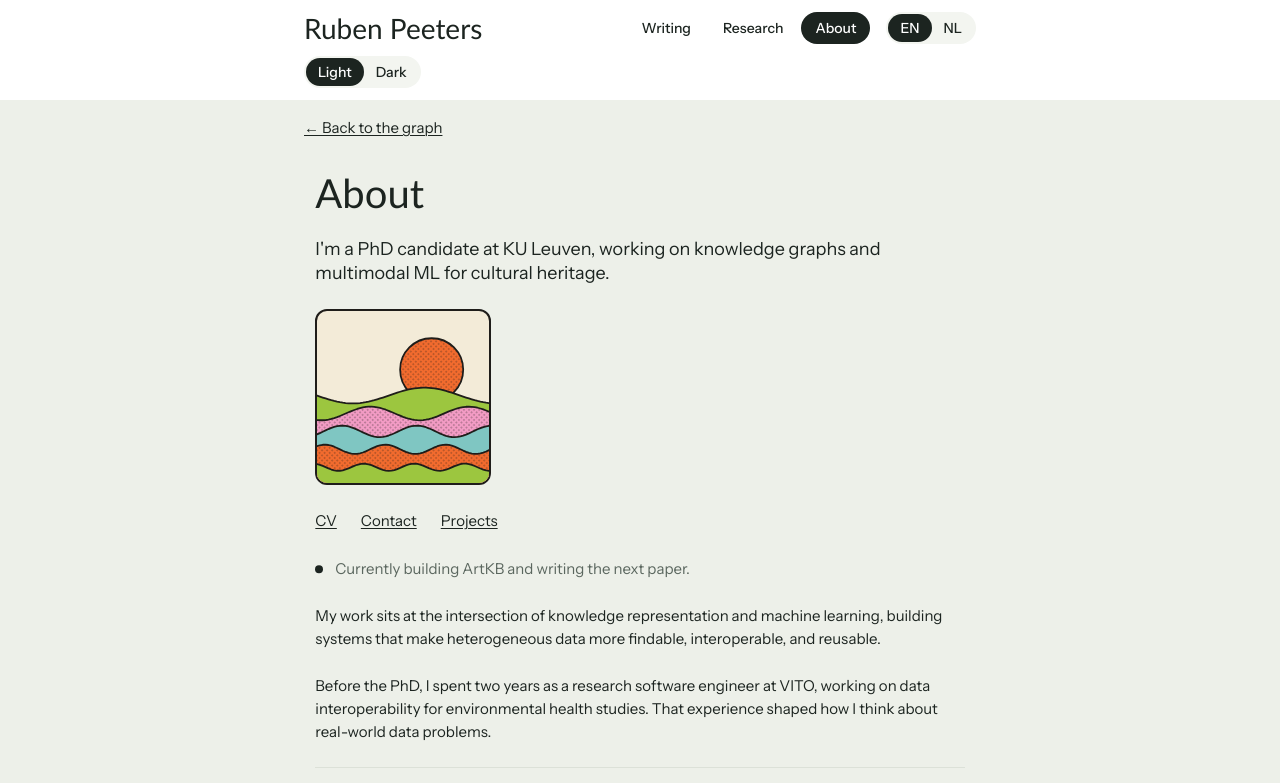
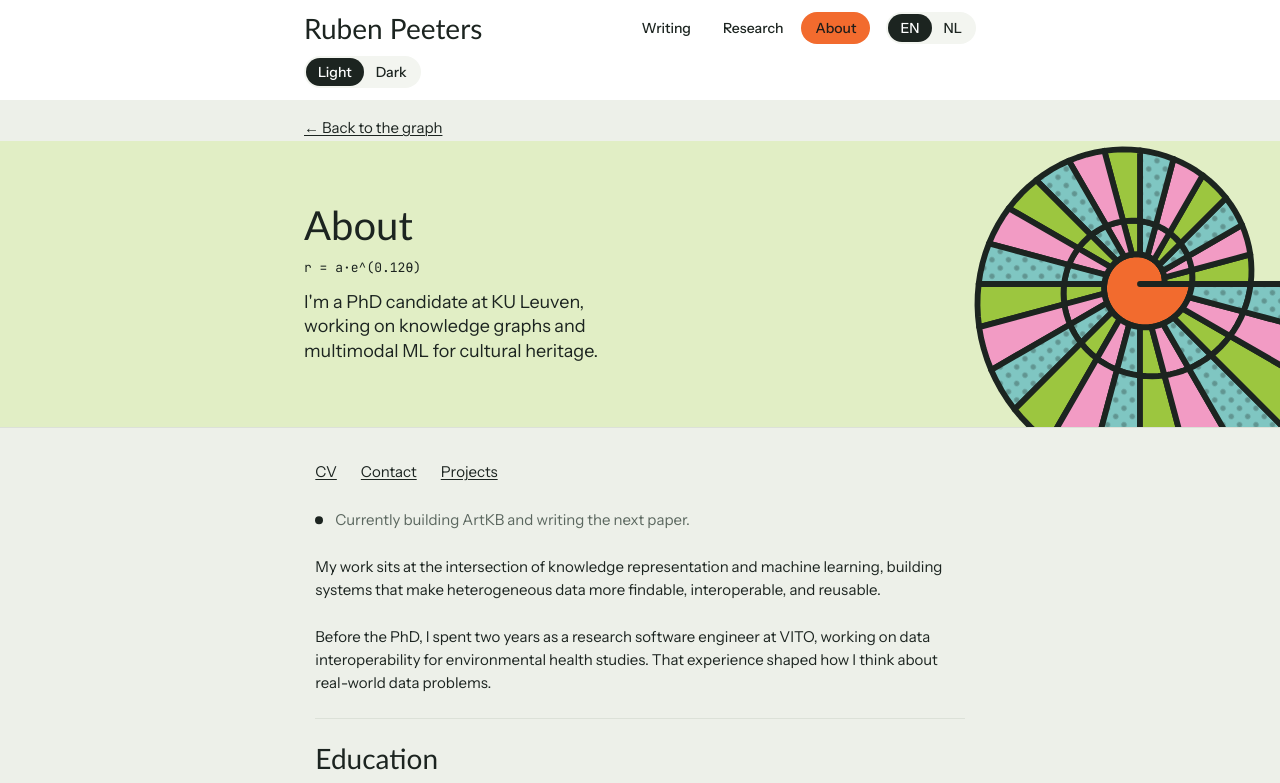
Before and after one commit to RubenPeeters/peeters-ai, an Astro site: page /about in a window 1280 px wide. Shown: the top 783 px of the page. Built offline with nearby package versions, Linux system fonts and the light colour scheme; Astro itself is replaced by a stand-in of ours; a web font is replaced by a local one.

Commit message:
feat: one large curve per section header (#44)

```diff
--- a/src/components/Print.astro
+++ b/src/components/Print.astro
@@ -1,16 +1,17 @@
 ---
-// Empty until /design/equation-art.js fills it, so pages without JavaScript show a blank tile.
+// Empty until /design/equation-art.js fills it, so pages without JavaScript show nothing.
 type Props = {
   kind: 'rose' | 'lissajous' | 'hills' | 'sunflower' | 'superformula' | 'spiral';
   // sunflower: seed count; spiral: progress 0..1; superformula: seed string
   arg?: string | number;
-  size?: 'header' | 'badge';
+  // bleed: the large header art (its .bleed parent places it); mark: the icon-size line mark for lists
+  size?: 'bleed' | 'mark';
   // only for prints that carry a value; the rest are decorative
   label?: string;
 };
-const { kind, arg, size = 'header', label } = Astro.props;
+const { kind, arg, size = 'bleed', label } = Astro.props;
 ---
-<svg viewBox="0 0 240 240" class:list={['print', size]} role={label ? 'img' : undefined} aria-label={label} aria-hidden={label ? undefined : 'true'} data-print={kind} data-arg={arg}></svg>
+<svg viewBox="0 0 240 240" class:list={['art', size === 'mark' && 'mark']} role={label ? 'img' : undefined} aria-label={label} aria-hidden={label ? undefined : 'true'} data-print={kind} data-arg={arg}></svg>
 
 <script>
   type Art = Record<string, (svg: SVGSVGElement, arg?: unknown) => void> & {
@@ -38,8 +39,3 @@ const { kind, arg, size = 'header', label } = Astro.props;
   run();
   document.addEventListener('astro:page-load', run);
 </script>
-
-<style>
-  .header { width: clamp(7.5rem, 30vw, 11rem); }
-  .badge { width: 4.5rem; flex-shrink: 0; }
-</style>
--- a/src/components/ProjectList.astro
+++ b/src/components/ProjectList.astro
@@ -16,9 +16,9 @@ const sorted = [...projects].sort((a, b) => b.data.sortKey - a.data.sortKey);
     return (
       <li class="card project">
         {progress === undefined ? (
-          <Print kind="superformula" arg={project.id} size="badge" />
+          <Print kind="superformula" arg={project.id} size="mark" />
         ) : (
-          <Print kind="spiral" arg={progress} size="badge" label={s.progressLabel.replace('{n}', String(Math.round(progress * 100)))} />
+          <Print kind="spiral" arg={progress} size="mark" label={s.progressLabel.replace('{n}', String(Math.round(progress * 100)))} />
         )}
         <p class="meta">
           <span class="chip">{year}</span>
@@ -56,7 +56,7 @@ const sorted = [...projects].sort((a, b) => b.data.sortKey - a.data.sortKey);
     align-content: start;
   }
   .project > :global(*) { grid-column: 1; }
-  .project > :global(.print) { grid-column: 2; grid-row: 1 / span 3; }
+  .project > :global(.art) { grid-column: 2; grid-row: 1 / span 3; }
   .meta {
     display: flex;
     flex-wrap: wrap;
--- /dev/null
+++ b/src/components/SectionHeader.astro
@@ -0,0 +1,66 @@
+---
+import Print from '~/components/Print.astro';
+
+type Props = {
+  title: string;
+  intro: string;
+  kind: 'lissajous' | 'rose' | 'superformula' | 'spiral' | 'hills';
+};
+const { title, intro, kind } = Astro.props;
+
+// Notation, so the same in both languages.
+const formulas: Record<Props['kind'], string> = {
+  lissajous: 'x = sin(3t + π/2), y = sin 2t',
+  rose: 'r = cos 4θ',
+  superformula: 'r(φ) = (|cos(mφ/4)|^n₂ + |sin(mφ/4)|^n₃)^(−1/n₁)',
+  spiral: 'r = a·e^(0.12θ)',
+  hills: 'y = h + a·sin(fx + φ)',
+};
+const args: Partial<Record<Props['kind'], string | number>> = { superformula: 'projects', spiral: 1 };
+---
+<header class="section-header bleed tint0">
+  <div class="container inner">
+    <h1>{title}</h1>
+    <p class="formula">{formulas[kind]}</p>
+    <p class="intro">{intro}</p>
+  </div>
+  <Print kind={kind} arg={args[kind]} />
+</header>
+
+<style>
+  .section-header { border-bottom: 1px solid var(--hairline); }
+  .inner {
+    padding-block: var(--space-64);
+    display: flex;
+    flex-direction: column;
+    gap: var(--space-12);
+  }
+  .section-header .inner > * { max-width: 52%; margin: 0; }
+  .formula {
+    font-family: var(--font-mono);
+    font-size: var(--text-mono);
+    color: var(--text);
+  }
+  .intro {
+    font-family: var(--font-sans);
+    font-size: var(--text-tagline);
+    line-height: 1.35;
+  }
+  .section-header > :global(.art) {
+    width: 560px;
+    height: 560px;
+    top: 50%;
+    right: -140px;
+    transform: translateY(-50%);
+  }
+  @media (max-width: 640px) {
+    .inner { padding-block: var(--space-48); }
+    .section-header .inner > * { max-width: 62%; }
+    .section-header > :global(.art) {
+      width: 340px;
+      height: 340px;
+      right: -200px;
+      opacity: 0.6;
+    }
+  }
+</style>
--- a/src/i18n/strings.ts
+++ b/src/i18n/strings.ts
@@ -114,7 +114,6 @@ type ResearchCopy = {
   citeApa: string;
   citeRis: string;
   scholarLink: string;
-  printLabel: string;
 };
 
 type GraphCopy = {
@@ -363,7 +362,6 @@ const en: Strings = {
     citeApa: 'APA',
     citeRis: 'RIS',
     scholarLink: 'Full list on Google Scholar',
-    printLabel: 'A sunflower with one seed per publication: {n} seeds',
   },
   projects: {
     title: 'Projects',
@@ -561,7 +559,6 @@ const nl: Strings = {
     citeApa: 'APA',
     citeRis: 'RIS',
     scholarLink: 'Volledige lijst op Google Scholar',
-    printLabel: 'Een zonnebloem met één zaadje per publicatie: {n} zaadjes',
   },
   projects: {
     title: 'Projecten',
--- a/src/layouts/Base.astro
+++ b/src/layouts/Base.astro
@@ -272,7 +272,7 @@ const skipToMainLabel = locale === 'nl' ? 'Spring naar inhoud' : 'Skip to conten
       }
       .site-nav a { padding: 6px 14px; }
       .site-nav a:hover { background: var(--surface-sunken); }
-      .site-nav a[aria-current='page'] { background: var(--btn); color: var(--on-btn); }
+      .site-nav a[aria-current='page'] { background: var(--ink3); color: var(--line); }
       .lang-switch { display: flex; }
       .site-header .lang-switch,
       .theme-switch {
--- a/src/pages/about.astro
+++ b/src/pages/about.astro
@@ -1,18 +1,15 @@
 ---
 import Base from '~/layouts/Base.astro';
 import Timeline from '~/components/Timeline.astro';
-import Print from '~/components/Print.astro';
+import SectionHeader from '~/components/SectionHeader.astro';
 import { t, pathFor } from '~/i18n/strings';
 
 const locale = 'en' as const;
 const s = t(locale);
 ---
 <Base locale={locale} routeKey="about" title={s.about.title} description={s.about.intro}>
+  <SectionHeader title={s.about.title} intro={s.about.intro} kind="spiral" />
   <article class="container reading body about">
-    <h1>{s.about.title}</h1>
-    <p class="intro">{s.about.intro}</p>
-    <Print kind="hills" />
-
     <nav class="about-links" aria-label={s.about.title}>
       <a href={pathFor('cv', locale)}>{s.cv.title}</a>
       <a href={pathFor('contact', locale)}>{s.contact.title}</a>
@@ -67,13 +64,6 @@ const s = t(locale);
       display: flex;
       flex-direction: column;
       gap: var(--space-24);
-    }
-    .intro {
-      font-family: var(--font-sans);
-      font-size: var(--text-tagline);
-      line-height: 1.35;
-      color: var(--color-text);
-      max-width: 36ch;
     }
     .currently {
       display: flex;
--- a/src/pages/blog.astro
+++ b/src/pages/blog.astro
@@ -1,18 +1,15 @@
 ---
 import Base from '~/layouts/Base.astro';
 import PostList from '~/components/PostList.astro';
-import Print from '~/components/Print.astro';
+import SectionHeader from '~/components/SectionHeader.astro';
 import { t } from '~/i18n/strings';
 
 const locale = 'en' as const;
 const s = t(locale);
 ---
 <Base locale={locale} routeKey="blog" title={s.blog.title} description={s.blog.intro}>
+  <SectionHeader title={s.blog.title} intro={s.blog.intro} kind="rose" />
   <article class="container blog-index">
-    <h1>{s.blog.title}</h1>
-    <p class="intro">{s.blog.intro}</p>
-    <Print kind="rose" />
-
     <PostList locale={locale} />
   </article>
 
@@ -23,12 +20,5 @@ const s = t(locale);
       flex-direction: column;
       gap: var(--space-48);
     }
-    .intro {
-      font-family: var(--font-sans);
-      font-size: var(--text-tagline);
-      line-height: 1.35;
-      color: var(--color-text);
-      max-width: 36ch;
-    }
   </style>
 </Base>
--- a/src/pages/contact.astro
+++ b/src/pages/contact.astro
@@ -1,17 +1,14 @@
 ---
 import Base from '~/layouts/Base.astro';
-import Print from '~/components/Print.astro';
+import SectionHeader from '~/components/SectionHeader.astro';
 import { t } from '~/i18n/strings';
 
 const locale = 'en' as const;
 const s = t(locale);
 ---
 <Base locale={locale} routeKey="contact" title={s.contact.title} description={s.contact.intro}>
+  <SectionHeader title={s.contact.title} intro={s.contact.intro} kind="hills" />
   <article class="container contact">
-    <h1>{s.contact.title}</h1>
-    <p class="intro">{s.contact.intro}</p>
-    <Print kind="lissajous" />
-
     <p class="email">
       <a href={`mailto:${s.contact.emailLabel}`}>{s.contact.emailLabel}</a>
     </p>
@@ -46,13 +43,6 @@ const s = t(locale);
       gap: var(--space-48);
     }
     .contact .eyebrow { margin: 0; }
-    .intro {
-      font-family: var(--font-sans);
-      font-size: var(--text-tagline);
-      line-height: 1.35;
-      color: var(--color-text);
-      max-width: 36ch;
-    }
     .email a {
       font-family: var(--font-sans);
       font-size: 1.25rem;
--- a/src/pages/nl/blog.astro
+++ b/src/pages/nl/blog.astro
@@ -1,18 +1,15 @@
 ---
 import Base from '~/layouts/Base.astro';
 import PostList from '~/components/PostList.astro';
-import Print from '~/components/Print.astro';
+import SectionHeader from '~/components/SectionHeader.astro';
 import { t } from '~/i18n/strings';
 
 const locale = 'nl' as const;
 const s = t(locale);
 ---
 <Base locale={locale} routeKey="blog" title={s.blog.title} description={s.blog.intro}>
+  <SectionHeader title={s.blog.title} intro={s.blog.intro} kind="rose" />
   <article class="container blog-index">
-    <h1>{s.blog.title}</h1>
-    <p class="intro">{s.blog.intro}</p>
-    <Print kind="rose" />
-
     <PostList locale={locale} />
   </article>
 
@@ -23,12 +20,5 @@ const s = t(locale);
       flex-direction: column;
       gap: var(--space-48);
     }
-    .intro {
-      font-family: var(--font-sans);
-      font-size: var(--text-tagline);
-      line-height: 1.35;
-      color: var(--color-text);
-      max-width: 36ch;
-    }
   </style>
 </Base>
--- a/src/pages/nl/contact.astro
+++ b/src/pages/nl/contact.astro
@@ -1,17 +1,14 @@
 ---
 import Base from '~/layouts/Base.astro';
-import Print from '~/components/Print.astro';
+import SectionHeader from '~/components/SectionHeader.astro';
 import { t } from '~/i18n/strings';
 
 const locale = 'nl' as const;
 const s = t(locale);
 ---
 <Base locale={locale} routeKey="contact" title={s.contact.title} description={s.contact.intro}>
+  <SectionHeader title={s.contact.title} intro={s.contact.intro} kind="hills" />
   <article class="container contact">
-    <h1>{s.contact.title}</h1>
-    <p class="intro">{s.contact.intro}</p>
-    <Print kind="lissajous" />
-
     <p class="email">
       <a href={`mailto:${s.contact.emailLabel}`}>{s.contact.emailLabel}</a>
     </p>
@@ -46,13 +43,6 @@ const s = t(locale);
       gap: var(--space-48);
     }
     .contact .eyebrow { margin: 0; }
-    .intro {
-      font-family: var(--font-sans);
-      font-size: var(--text-tagline);
-      line-height: 1.35;
-      color: var(--color-text);
-      max-width: 36ch;
-    }
     .email a {
       font-family: var(--font-sans);
       font-size: 1.25rem;
--- a/src/pages/nl/onderzoek.astro
+++ b/src/pages/nl/onderzoek.astro
@@ -1,21 +1,16 @@
 ---
 import Base from '~/layouts/Base.astro';
 import PaperList from '~/components/PaperList.astro';
-import Print from '~/components/Print.astro';
+import SectionHeader from '~/components/SectionHeader.astro';
 import { t } from '~/i18n/strings';
 import { THEMES } from '~/content.config';
-import { getCollection } from 'astro:content';
 
 const locale = 'nl' as const;
 const s = t(locale);
-const papers = await getCollection('papers');
 ---
 <Base locale={locale} routeKey="research" title={s.research.title} description={s.research.intro}>
+  <SectionHeader title={s.research.title} intro={s.research.intro} kind="lissajous" />
   <article class="container reading body research">
-    <h1>{s.research.title}</h1>
-    <p class="intro">{s.research.intro}</p>
-    <Print kind="sunflower" arg={papers.length} label={s.research.printLabel.replace('{n}', String(papers.length))} />
-
     <section class="themes" aria-labelledby="themes-heading">
       <h2 class="section-heading" id="themes-heading">{s.research.themesHeading}</h2>
       {THEMES.map((theme) => (
@@ -49,13 +44,6 @@ const papers = await getCollection('papers');
       display: flex;
       flex-direction: column;
       gap: var(--space-24);
-    }
-    .intro {
-      font-family: var(--font-sans);
-      font-size: var(--text-tagline);
-      line-height: 1.35;
-      color: var(--color-text);
-      max-width: 36ch;
     }
     .themes {
       display: flex;
--- a/src/pages/nl/over-mij.astro
+++ b/src/pages/nl/over-mij.astro
@@ -1,18 +1,15 @@
 ---
 import Base from '~/layouts/Base.astro';
 import Timeline from '~/components/Timeline.astro';
-import Print from '~/components/Print.astro';
+import SectionHeader from '~/components/SectionHeader.astro';
 import { t, pathFor } from '~/i18n/strings';
 
 const locale = 'nl' as const;
 const s = t(locale);
 ---
 <Base locale={locale} routeKey="about" title={s.about.title} description={s.about.intro}>
+  <SectionHeader title={s.about.title} intro={s.about.intro} kind="spiral" />
   <article class="container reading body about">
-    <h1>{s.about.title}</h1>
-    <p class="intro">{s.about.intro}</p>
-    <Print kind="hills" />
-
     <nav class="about-links" aria-label={s.about.title}>
       <a href={pathFor('cv', locale)}>{s.cv.title}</a>
       <a href={pathFor('contact', locale)}>{s.contact.title}</a>
@@ -67,13 +64,6 @@ const s = t(locale);
       display: flex;
       flex-direction: column;
       gap: var(--space-24);
-    }
-    .intro {
-      font-family: var(--font-sans);
-      font-size: var(--text-tagline);
-      line-height: 1.35;
-      color: var(--color-text);
-      max-width: 36ch;
     }
     .currently {
       display: flex;
--- a/src/pages/nl/projecten.astro
+++ b/src/pages/nl/projecten.astro
@@ -1,16 +1,15 @@
 ---
 import Base from '~/layouts/Base.astro';
 import ProjectList from '~/components/ProjectList.astro';
+import SectionHeader from '~/components/SectionHeader.astro';
 import { t } from '~/i18n/strings';
 
 const locale = 'nl' as const;
 const s = t(locale);
 ---
 <Base locale={locale} routeKey="projects" title={s.projects.title} description={s.projects.intro}>
+  <SectionHeader title={s.projects.title} intro={s.projects.intro} kind="superformula" />
   <article class="container projects-page">
-    <h1>{s.projects.title}</h1>
-    <p class="intro">{s.projects.intro}</p>
-
     <ProjectList locale={locale} />
 
     <p class="more">
@@ -26,13 +25,6 @@ const s = t(locale);
       gap: var(--space-48);
     }
     .projects-page .eyebrow { margin: 0; }
-    .intro {
-      font-family: var(--font-sans);
-      font-size: var(--text-tagline);
-      line-height: 1.35;
-      color: var(--color-text);
-      max-width: 36ch;
-    }
     .more {
       font-size: var(--text-small);
       color: var(--color-text-muted);
--- a/src/pages/projects.astro
+++ b/src/pages/projects.astro
@@ -1,16 +1,15 @@
 ---
 import Base from '~/layouts/Base.astro';
 import ProjectList from '~/components/ProjectList.astro';
+import SectionHeader from '~/components/SectionHeader.astro';
 import { t } from '~/i18n/strings';
 
 const locale = 'en' as const;
 const s = t(locale);
 ---
 <Base locale={locale} routeKey="projects" title={s.projects.title} description={s.projects.intro}>
+  <SectionHeader title={s.projects.title} intro={s.projects.intro} kind="superformula" />
   <article class="container projects-page">
-    <h1>{s.projects.title}</h1>
-    <p class="intro">{s.projects.intro}</p>
-
     <ProjectList locale={locale} />
 
     <p class="more">
@@ -26,13 +25,6 @@ const s = t(locale);
       gap: var(--space-48);
     }
     .projects-page .eyebrow { margin: 0; }
-    .intro {
-      font-family: var(--font-sans);
-      font-size: var(--text-tagline);
-      line-height: 1.35;
-      color: var(--color-text);
-      max-width: 36ch;
-    }
     .more {
       font-size: var(--text-small);
       color: var(--color-text-muted);
--- a/src/pages/research.astro
+++ b/src/pages/research.astro
@@ -1,21 +1,16 @@
 ---
 import Base from '~/layouts/Base.astro';
 import PaperList from '~/components/PaperList.astro';
-import Print from '~/components/Print.astro';
+import SectionHeader from '~/components/SectionHeader.astro';
 import { t } from '~/i18n/strings';
 import { THEMES } from '~/content.config';
-import { getCollection } from 'astro:content';
 
 const locale = 'en' as const;
 const s = t(locale);
-const papers = await getCollection('papers');
 ---
 <Base locale={locale} routeKey="research" title={s.research.title} description={s.research.intro}>
+  <SectionHeader title={s.research.title} intro={s.research.intro} kind="lissajous" />
   <article class="container reading body research">
-    <h1>{s.research.title}</h1>
-    <p class="intro">{s.research.intro}</p>
-    <Print kind="sunflower" arg={papers.length} label={s.research.printLabel.replace('{n}', String(papers.length))} />
-
     <section class="themes" aria-labelledby="themes-heading">
       <h2 class="section-heading" id="themes-heading">{s.research.themesHeading}</h2>
       {THEMES.map((theme) => (
@@ -49,13 +44,6 @@ const papers = await getCollection('papers');
       display: flex;
       flex-direction: column;
       gap: var(--space-24);
-    }
-    .intro {
-      font-family: var(--font-sans);
-      font-size: var(--text-tagline);
-      line-height: 1.35;
-      color: var(--color-text);
-      max-width: 36ch;
     }
     .themes {
       display: flex;
--- a/src/styles/design/components.css
+++ b/src/styles/design/components.css
@@ -30,3 +30,40 @@
 
 /* Card */
 .card { background: var(--surface); border-radius: var(--radius-card); box-shadow: var(--shadow-card); padding: var(--space-4); color: var(--text); }
+
+/* Colour beyond the prints (2026-11-06). Tints: an ink mixed into the surface, for headers,
+   cards and empty states; text stays `text`. Ink fill: one poster card per view, flat in the
+   colourway's fill ink, with `line` text in both themes (every fill ink reaches 4.5:1 with line;
+   blue does not, so the blue colourway fills with yellow). */
+:root, [data-colourway] {
+  --tint0: color-mix(in srgb, var(--ink0) 30%, var(--surface));
+  --tint1: color-mix(in srgb, var(--ink1) 32%, var(--surface));
+  --tint2: color-mix(in srgb, var(--ink2) 32%, var(--surface));
+  --tint3: color-mix(in srgb, var(--ink3) 26%, var(--surface));
+  --ink-fill: var(--ink-lime);
+}
+[data-colourway="blue"] { --ink-fill: var(--ink-yellow); }
+[data-colourway="orange"] { --ink-fill: var(--ink-orange); }
+.tint0 { background: var(--tint0); } .tint1 { background: var(--tint1); } .tint2 { background: var(--tint2); } .tint3 { background: var(--tint3); }
+.ink-card { background: var(--ink-fill); color: var(--line); outline: var(--stroke-print) solid var(--line); border-radius: var(--radius-card); --ln: var(--line); }
+.ink-card .chip { background: var(--paper); color: var(--line); }
+.ink-card .chip-outline { background: transparent; border-color: var(--line); }
+.ink-card .btn-primary { background: var(--line); color: var(--paper); }
+.ink-card .btn-secondary { background: var(--paper); color: var(--line); border-color: var(--line); }
+
+/* Art in the layout: the same drawings without the paper square. Large, cropped by its
+   container (.bleed), behind the content. Lines take the text colour, so it works in both themes. */
+.art { display: block; overflow: visible; --ln: var(--text); }
+.ink-card .art, .ink-card.art { --ln: var(--line); }
+.art .ink0 { fill: var(--ink0); } .art .ink1 { fill: var(--ink1); } .art .ink2 { fill: var(--ink2); } .art .ink3 { fill: var(--ink3); }
+.art .paper { fill: var(--surface-sunken); }
+.ink-card .art .paper { fill: var(--paper); }
+.art .ln { stroke: var(--ln); stroke-width: var(--stroke-line); stroke-linejoin: round; stroke-linecap: round; }
+.art .ht { opacity: .3; }
+.art path[stroke="#1f1d1a"], .art circle[stroke="#1f1d1a"] { stroke: var(--ln); }
+.art pattern circle { fill: var(--ln); }
+.bleed { position: relative; overflow: hidden; isolation: isolate; }
+.bleed > .art { position: absolute; z-index: -1; pointer-events: none; }
+/* Mark: the art at icon size (24-40px), thinner lines, for lists. */
+.art.mark { width: 34px; height: 34px; flex: none; }
+.art.mark .ln { stroke-width: 1.4px; }
```
Also changed, not shown: tests/equation-art.test.mjs (+10 -7 lines).
